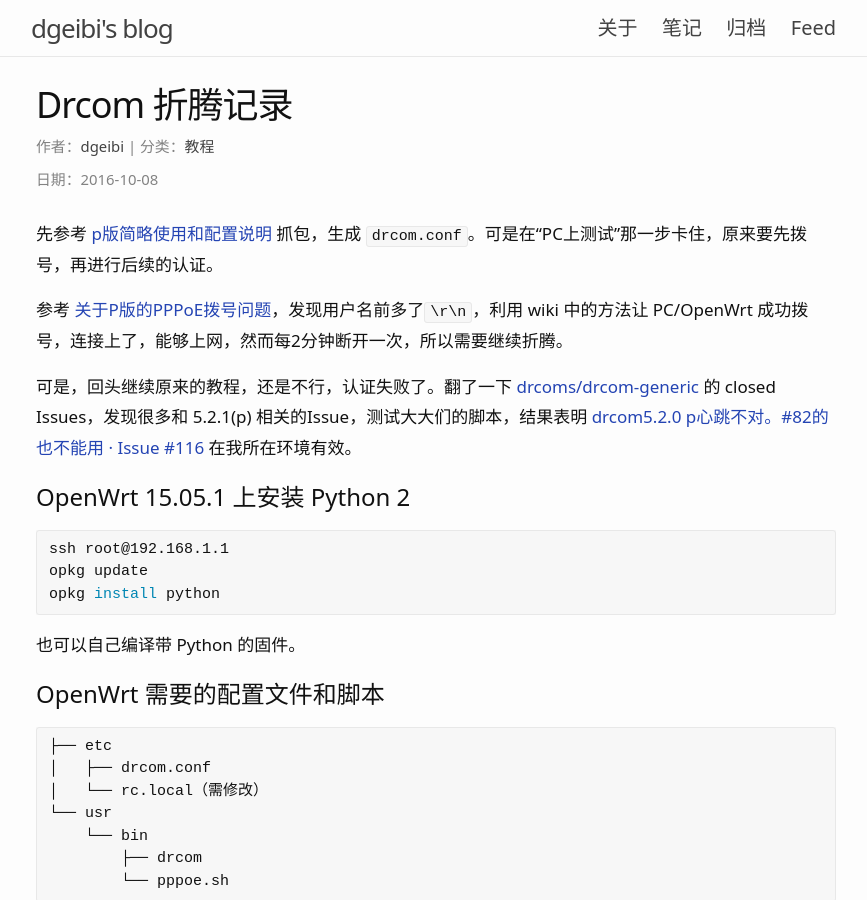
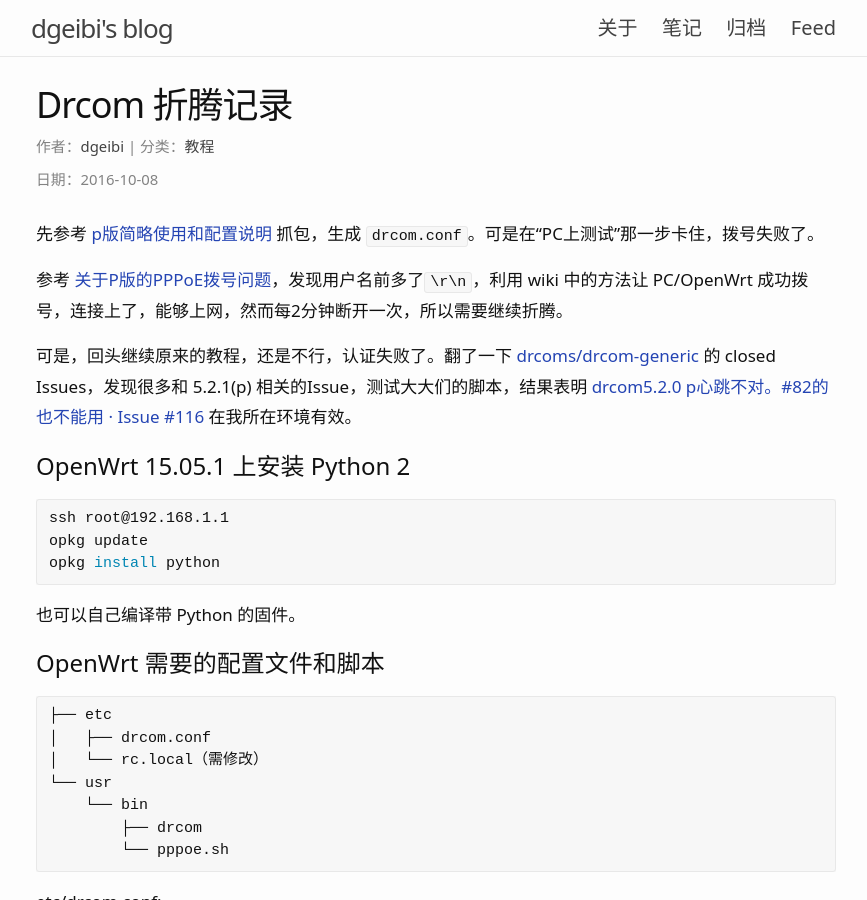
Before and after one commit to dgeibi/dgeibi.github.com, a Jekyll site: the page built from _posts/2016-10-08-drcom.md, in a window 1280 px wide and 900 px high. Shown: the whole window, without its empty margins (204-1071 px from the left). Built offline with Jekyll 4.4.1, drawn with Linux system fonts in a browser that asks for light colours; comment, search, counter and statistics services are not loaded.

Commit message:
update at 2016-10-08 14:43:56 UTC

```diff
--- a/_posts/2016-10-08-drcom.md
+++ b/_posts/2016-10-08-drcom.md
@@ -4,7 +4,7 @@
 category: tutorial
 ---
 
-先参考 [p版简略使用和配置说明](https://github.com/drcoms/drcom-generic/wiki/p%E7%89%88%E7%AE%80%E7%95%A5%E4%BD%BF%E7%94%A8%E5%92%8C%E9%85%8D%E7%BD%AE%E8%AF%B4%E6%98%8E) 抓包，生成 `drcom.conf`。可是在“PC上测试”那一步卡住，原来要先拨号，再进行后续的认证。
+先参考 [p版简略使用和配置说明](https://github.com/drcoms/drcom-generic/wiki/p%E7%89%88%E7%AE%80%E7%95%A5%E4%BD%BF%E7%94%A8%E5%92%8C%E9%85%8D%E7%BD%AE%E8%AF%B4%E6%98%8E) 抓包，生成 `drcom.conf`。可是在“PC上测试”那一步卡住，拨号失败了。
 
 参考 [关于P版的PPPoE拨号问题](https://github.com/drcoms/drcom-generic/wiki/%E5%85%B3%E4%BA%8EP%E7%89%88%E7%9A%84PPPoE%E6%8B%A8%E5%8F%B7%E9%97%AE%E9%A2%98)，发现用户名前多了`\r\n`，利用 wiki 中的方法让 PC/OpenWrt 成功拨号，连接上了，能够上网，然而每2分钟断开一次，所以需要继续折腾。
 
```
